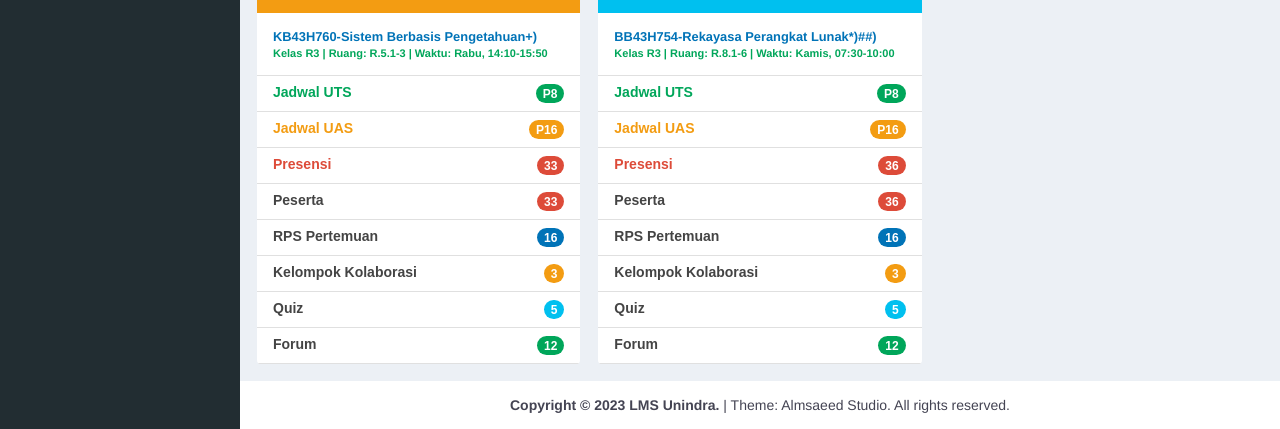
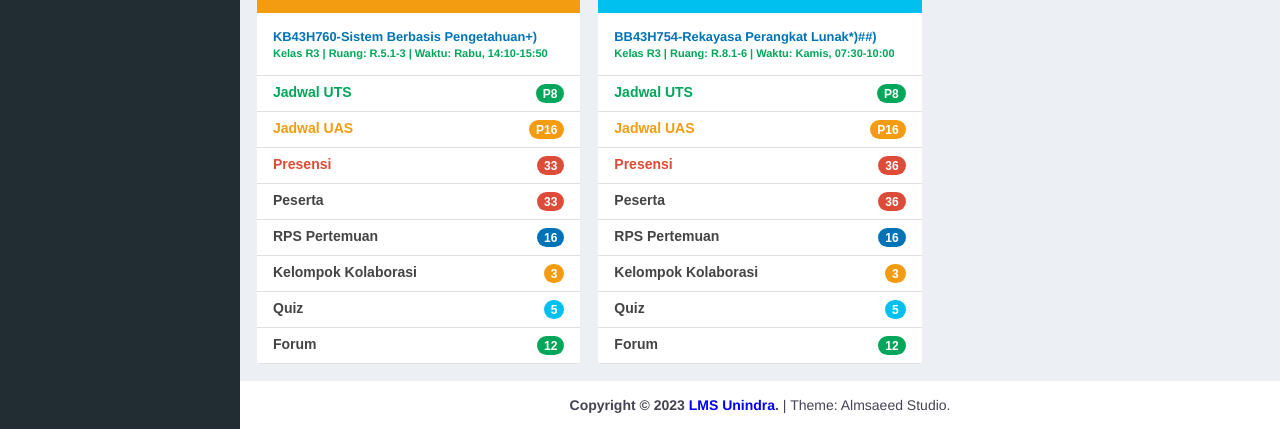
Before and after one commit to sucikakaly/Experiment, a website: page index.html in a window 1280 px wide. Shown: the part 708-1137 px from the top of the page. Drawn offline with Linux system fonts and the light colour scheme.

Commit message:
Membuat Clone LMS

```diff
--- a/index.html
+++ b/index.html
@@ -463,8 +463,12 @@
           </div>
         </div>
         <div class="footer">
-          <span>Copyright © 2023 LMS Unindra.</span> | Theme: Almsaeed Studio.
-          All rights reserved.
+          <span></span>
+          <span
+            >Copyright © 2023
+            <a href="https://lms.unindra.ac.id/">LMS Unindra</a>.</span
+          >
+          | Theme: Almsaeed Studio.
         </div>
       </section>
     </section>
--- a/style.css
+++ b/style.css
@@ -391,6 +391,11 @@ body {
   border: 5px gray;
 }
 
+.footer a {
+  text-decoration: none;
+  color: blue;
+}
+
 .footer span {
   font-weight: bolder;
 }
```
